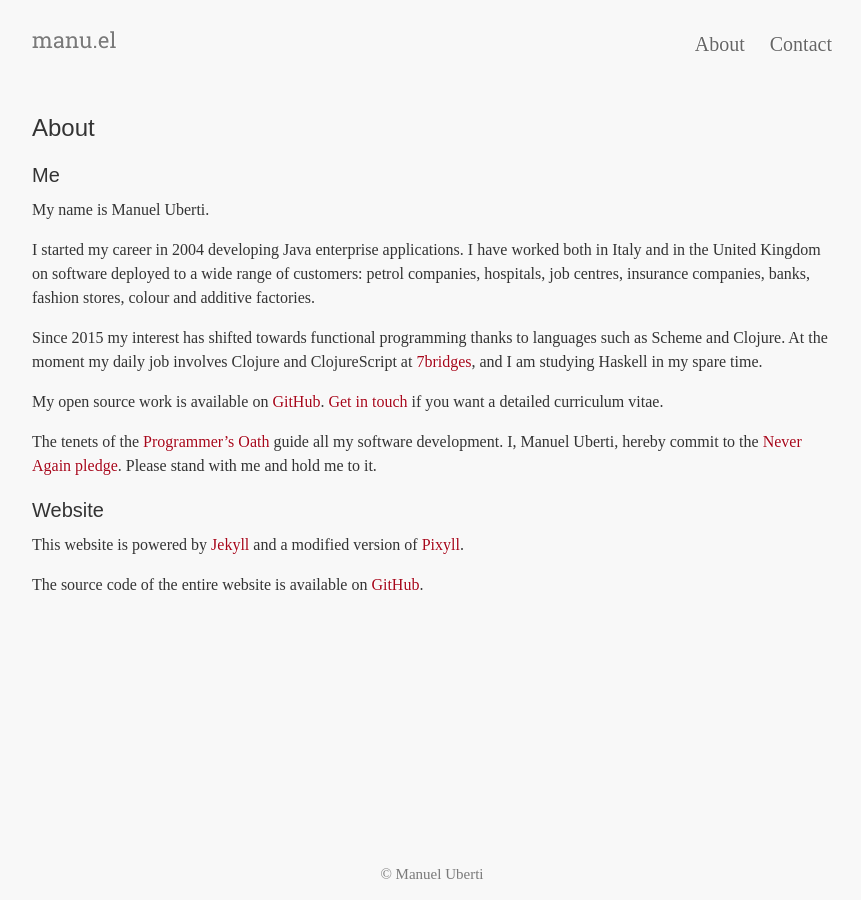
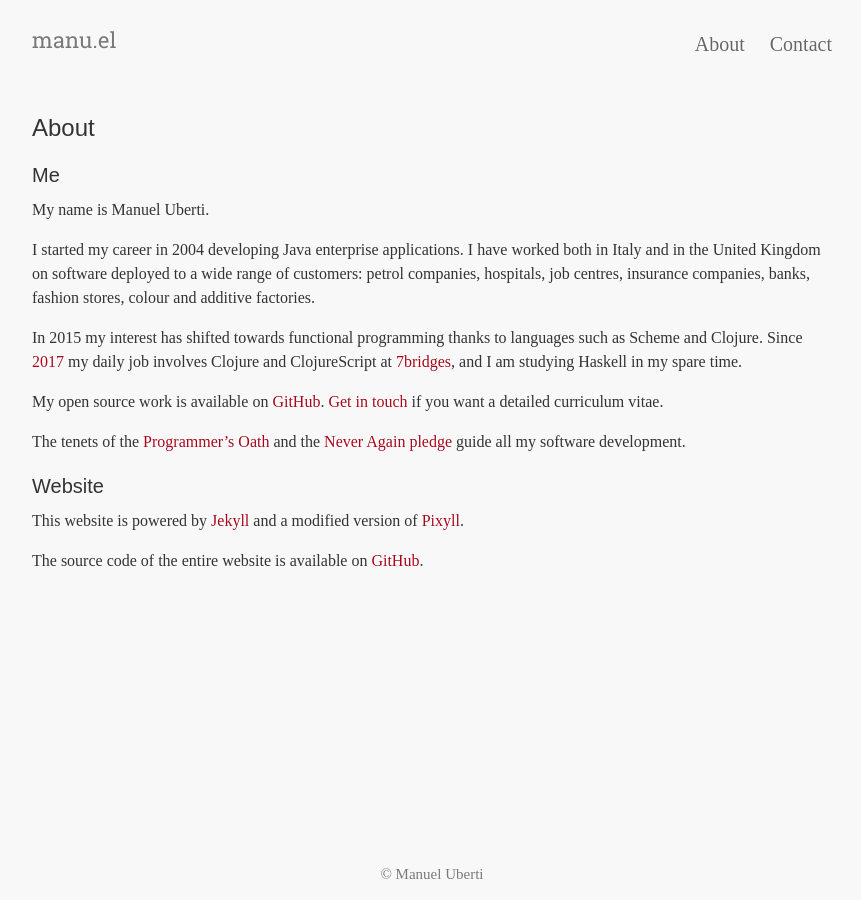
Before and after one commit to manuel-uberti/manuel-uberti.github.io, a Jekyll site: the page built from about.md, in a window 1280 px wide. Shown: the whole page, without its empty margins (208-1069 px from the left). Built offline with Jekyll 4.4.1, drawn with Linux system fonts in a browser that asks for light colours; some web fonts are replaced.

Commit message:
Rephrase and add link to my switch to Clojure

```diff
--- a/about.md
+++ b/about.md
@@ -14,10 +14,11 @@ worked both in Italy and in the United Kingdom on software deployed to a wide
 range of customers: petrol companies, hospitals, job centres, insurance
 companies, banks, fashion stores, colour and additive factories.
 
-Since 2015 my interest has shifted towards functional programming thanks to
-languages such as Scheme and Clojure. At the moment my daily job involves
-Clojure and ClojureScript at [7bridges](https://7bridges.eu/), and I am studying
-Haskell in my spare time.
+In 2015 my interest has shifted towards functional programming thanks to
+languages such as Scheme and Clojure. Since
+[2017](https://manuel-uberti.github.io/programming/2017/03/12/anewjob/) my daily
+job involves Clojure and ClojureScript at [7bridges](https://7bridges.eu/), and
+I am studying Haskell in my spare time.
 
 My open source work is available on
 [GitHub](https://github.com/manuel-uberti). [Get in
@@ -25,9 +26,8 @@ touch](https://manuel-uberti.github.io/contact/) if you want a detailed
 curriculum vitae.
 
 The tenets of the
-[Programmer’s Oath](https://github.com/Widdershin/programmers-oath) guide all my
-software development. I, Manuel Uberti, hereby commit to the [Never Again
-pledge](https://neveragain.tech). Please stand with me and hold me to it.
+[Programmer’s Oath](https://github.com/Widdershin/programmers-oath) and the
+[Never Again pledge](https://neveragain.tech) guide all my software development.
 
 ### Website
 
```
